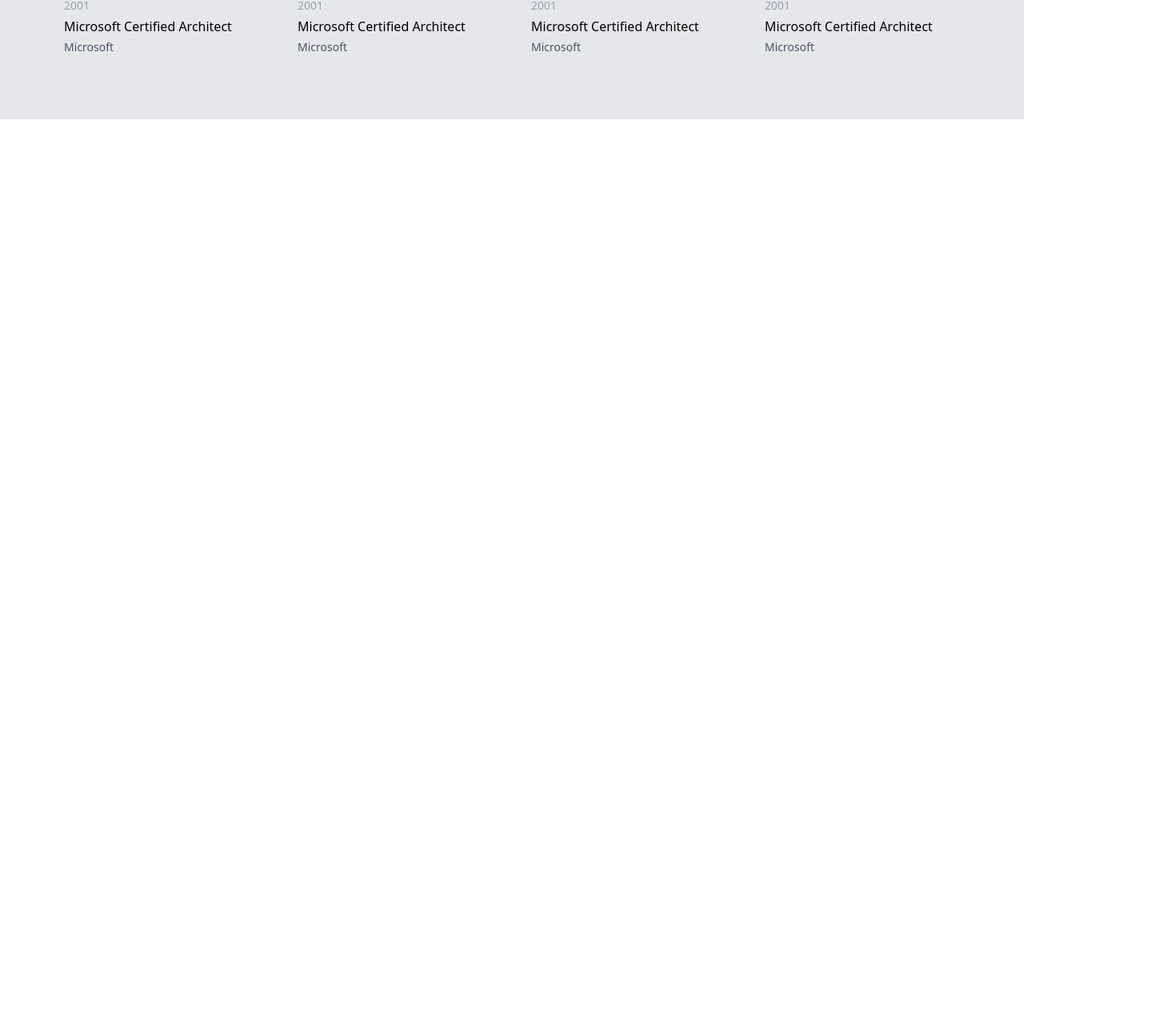
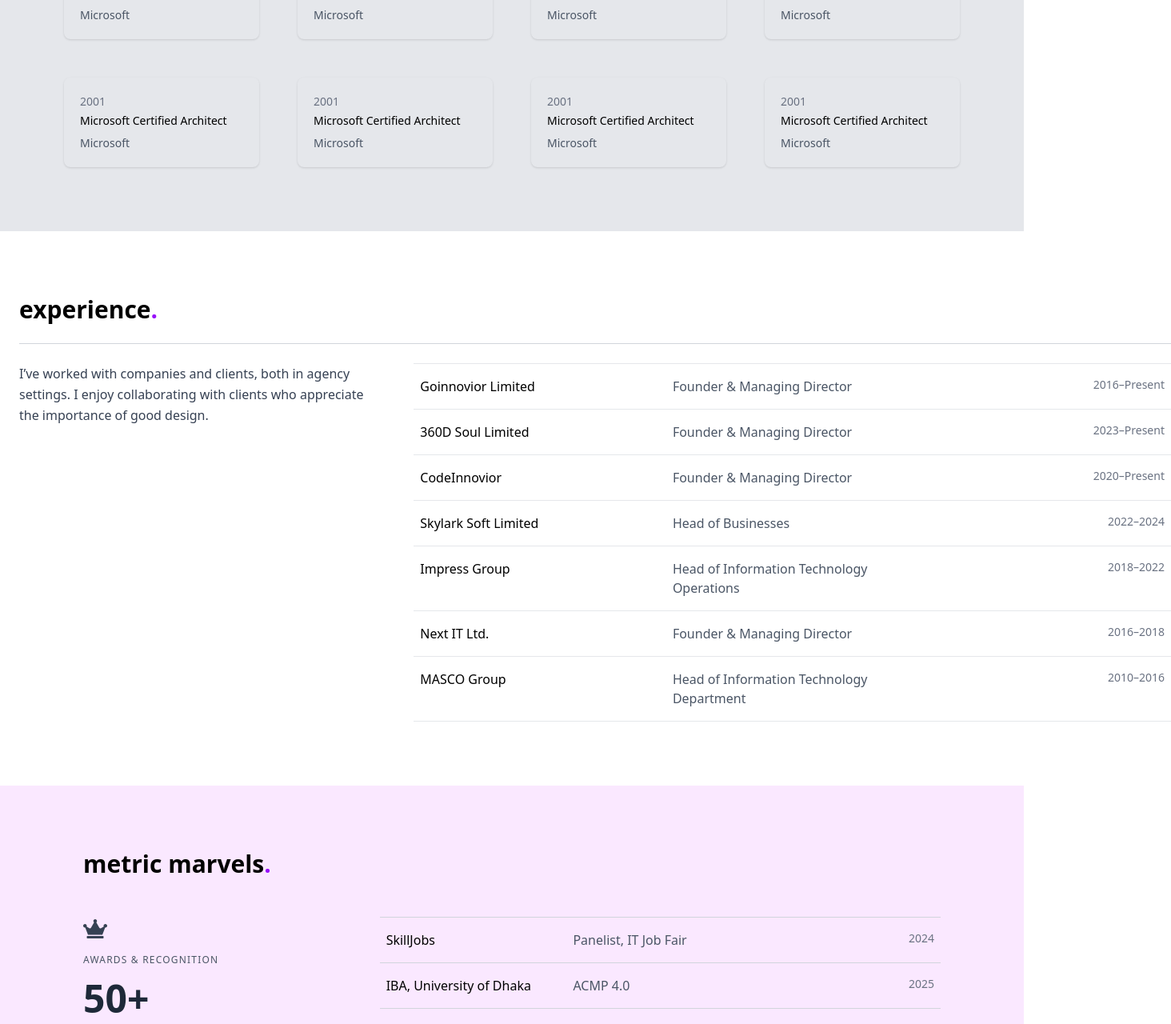
Before and after one commit to shahriartanjil/kahafil-sir-portfolio, a React (Vite) app: page / in a window 1280 px wide. Shown: the part 3061-4341 px from the top of the page at 80% size, 1464 px wide, since content can reach past the window. Before the commit the page ends 3210 px from the top, so only its background shows below. Built offline with nearby package versions, Linux system fonts and the light colour scheme.

Commit message:
added experience section and marvel section

```diff
--- a/package.json
+++ b/package.json
@@ -13,6 +13,7 @@
     "@tailwindcss/vite": "^4.1.10",
     "react": "^19.1.0",
     "react-dom": "^19.1.0",
+    "react-icons": "^5.5.0",
     "react-router": "^7.6.2",
     "tailwindcss": "^4.1.10"
   },
--- a/src/App.jsx
+++ b/src/App.jsx
@@ -6,6 +6,8 @@
 import ExcellenceSection from "./component/ExcellenceSection/ExcellenceSection"
 import ClientsSection from "./component/ClientsSection/ClientsSection"
 import EducationSection from "./component/EducationSection/EducationSection"
+import ExperienceSection from "./component/ExperienceSection/ExperienceSection"
+import MarvelsSection from "./component/MarvelsSection/MarvelsSection"
 
 
 function App() {
@@ -19,6 +21,8 @@
         <ExcellenceSection/>
         <ClientsSection/>
         <EducationSection/>
+        <ExperienceSection/>
+        <MarvelsSection/>
       </div>
 
 
--- a/src/component/EducationSection/EducationSection.jsx
+++ b/src/component/EducationSection/EducationSection.jsx
@@ -65,17 +65,20 @@
 
 export default function EducationSection() {
   return (
-    <section className="px-20 py-20 max-w-full mx-auto text-center text-black bg-gray-200">
+    <section className="px-4 sm:px-8 md:px-12 lg:px-20 py-12 md:py-20 w-full mx-auto text-center text-black bg-gray-200">
       {/* Heading */}
-      <h2 className="text-3xl font-serif mb-12">Education & Certifications</h2>
+      <h2 className="text-2xl sm:text-3xl font-serif mb-8 sm:mb-12">Education & Certifications</h2>
 
       {/* Grid */}
-      <div className="grid grid-cols-1 md:grid-cols-2 lg:grid-cols-4 gap-12 text-left">
+      <div className="grid grid-cols-1 sm:grid-cols-2 lg:grid-cols-3 xl:grid-cols-4 gap-6 sm:gap-8 md:gap-10 lg:gap-12 text-left">
         {items.map((item, index) => (
-          <div key={index} className="space-y-1">
-            <p className="text-sm text-gray-400">{item.year}</p>
-            <h3 className="text-md font-medium">{item.title}</h3>
-            <p className="text-sm text-gray-600">{item.institute}</p>
+          <div
+            key={index}
+            className="p-4 sm:p-5  rounded-lg shadow-sm hover:shadow-md transition-all duration-300 hover:bg-gray-50"
+          >
+            <p className="text-xs sm:text-sm text-gray-500 mb-1">{item.year}</p>
+            <h3 className="text-sm sm:text-md font-medium mb-1 sm:mb-2">{item.title}</h3>
+            <p className="text-xs sm:text-sm text-gray-600">{item.institute}</p>
           </div>
         ))}
       </div>
--- /dev/null
+++ b/src/component/ExperienceSection/ExperienceSection.jsx
@@ -0,0 +1,82 @@
+import React from "react";
+
+const experiences = [
+  {
+    company: "Goinnovior Limited",
+    role: "Founder & Managing Director",
+    date: "2016–Present",
+  },
+  {
+    company: "360D Soul Limited",
+    role: "Founder & Managing Director",
+    date: "2023–Present",
+  },
+  {
+    company: "CodeInnovior",
+    role: "Founder & Managing Director",
+    date: "2020–Present",
+  },
+  {
+    company: "Skylark Soft Limited",
+    role: "Head of Businesses",
+    date: "2022–2024",
+  },
+  {
+    company: "Impress Group",
+    role: "Head of Information Technology Operations",
+    date: "2018–2022",
+  },
+  {
+    company: "Next IT Ltd.",
+    role: "Founder & Managing Director",
+    date: "2016–2018",
+  },
+  {
+    company: "MASCO Group",
+    role: "Head of Information Technology Department",
+    date: "2010–2016",
+  },
+];
+
+export default function ExperienceSection() {
+  return (
+    <section className="px-6 py-20 max-w-8xl mx-auto bg-white">
+      {/* Heading */}
+      <section className="w-[1440px]">
+        <h2 className="text-2xl md:text-3xl font-bold mb-2 text-black">
+        experience<span className="text-purple-600">.</span>
+      </h2>
+      <hr className="my-6 border-gray-300" />
+
+      {/* Layout */}
+      <div className="grid grid-cols-1 md:grid-cols-3 gap-10">
+        {/* Left Text */}
+        <div className="md:col-span-1 text-gray-700 text-base leading-relaxed">
+          I’ve worked with companies and clients, both in agency settings. I
+          enjoy collaborating with clients who appreciate the importance of good
+          design.
+        </div>
+
+        {/* Experience List */}
+        <div className="md:col-span-2 text-black">
+          <div className="grid grid-cols-1 md:grid-cols-3 border-t border-gray-200">
+            {experiences.map((exp, index) => (
+              <React.Fragment key={index}>
+                <div className="py-4 px-2 border-b border-gray-200">
+                  <p className="font-medium">{exp.company}</p>
+                </div>
+                <div className="py-4 px-2 border-b border-gray-200 md:col-span-1">
+                  <p className="text-gray-600">{exp.role}</p>
+                </div>
+                <div className="py-4 px-2 border-b border-gray-200 text-right">
+                  <p className="text-sm text-gray-500">{exp.date}</p>
+                </div>
+              </React.Fragment>
+            ))}
+          </div>
+        </div>
+      </div>
+      </section>
+    </section>
+  );
+}
--- /dev/null
+++ b/src/component/MarvelsSection/MarvelsSection.jsx
@@ -0,0 +1,61 @@
+import React from "react";
+import { FaCrown } from "react-icons/fa";
+
+const recognitions = [
+  {
+    org: "SkillJobs",
+    title: "Panelist, IT Job Fair",
+    year: "2024",
+  },
+  {
+    org: "IBA, University of Dhaka",
+    title: "ACMP 4.0",
+    year: "2025",
+  },
+  {
+    org: "SkillJobs",
+    title: "Speaker, Chakrimela 2025",
+    year: "2025",
+  },
+];
+
+export default function MarvelsSection() {
+  return (
+    <section className="px-26 py-20 max-w-full mx-auto bg-fuchsia-100">
+      <h2 className="text-2xl md:text-3xl font-bold mb-12 text-black">
+        metric marvels<span className="text-purple-600">.</span>
+      </h2>
+
+      {/* Layout */}
+      <div className="grid grid-cols-1 md:grid-cols-3 gap-10 items-start">
+        {/* Left Metric */}
+        <div className="flex flex-col items-start space-y-4">
+          <FaCrown className="text-3xl text-gray-700" />
+          <p className="uppercase text-xs tracking-widest text-gray-600">
+            Awards & Recognition
+          </p>
+          <p className="text-5xl font-bold text-gray-800">50+</p>
+        </div>
+
+        {/* Right Recognitions */}
+        <div className="md:col-span-2 w-full text-black">
+          <div className="grid grid-cols-1 md:grid-cols-3 border-t border-gray-300">
+            {recognitions.map((rec, index) => (
+              <React.Fragment key={index}>
+                <div className="py-4 px-2 border-b border-gray-300">
+                  <p className="font-medium">{rec.org}</p>
+                </div>
+                <div className="py-4 px-2 border-b border-gray-300 md:col-span-1">
+                  <p className="text-gray-600">{rec.title}</p>
+                </div>
+                <div className="py-4 px-2 border-b border-gray-300 text-right">
+                  <p className="text-sm text-gray-500">{rec.year}</p>
+                </div>
+              </React.Fragment>
+            ))}
+          </div>
+        </div>
+      </div>
+    </section>
+  );
+}
```
Also changed, not shown: 1 other file (tests, documents, lock files or other folders).
